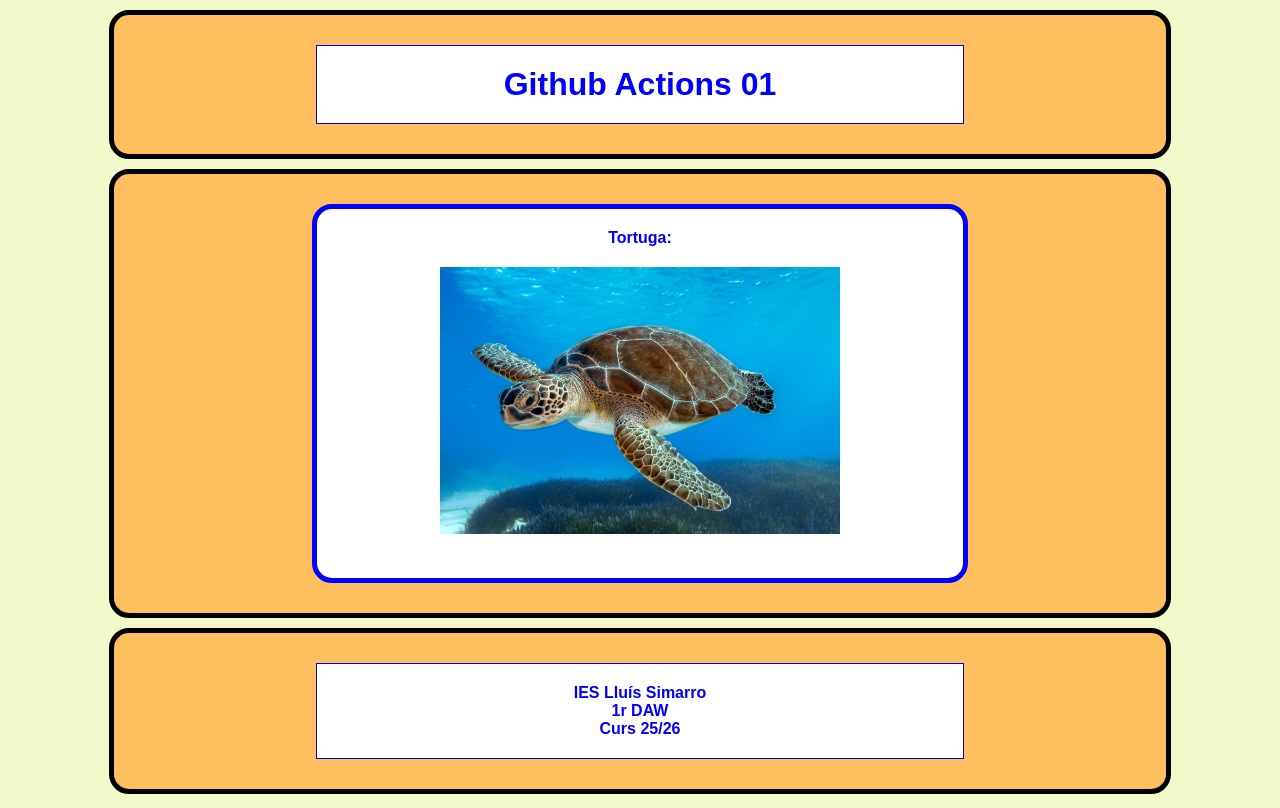
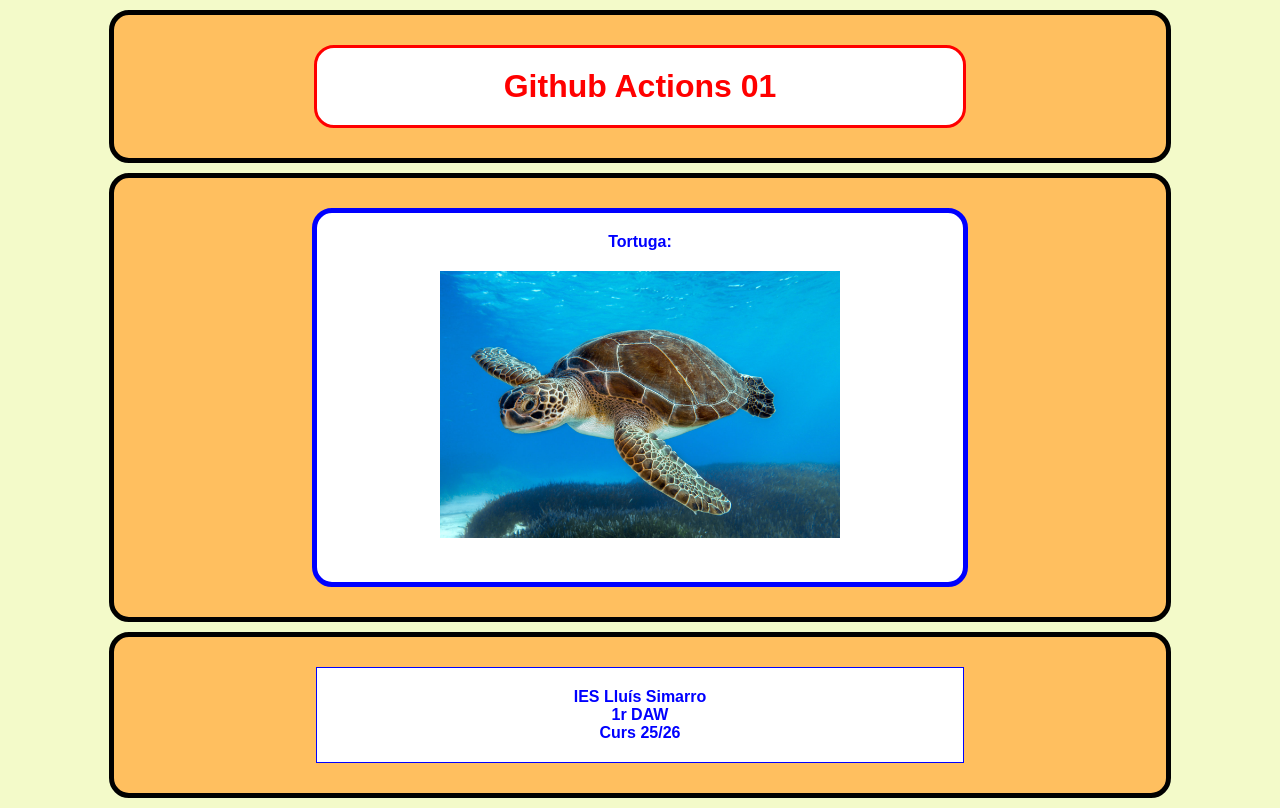
Before and after one commit to raulvallsaranda/actions01, a plain HTML site: page index.html in a window 1280 px wide. Drawn offline with Linux system fonts and the light colour scheme.

Commit message:
Modificat css color fon

```diff
--- a/css/estils.css
+++ b/css/estils.css
@@ -20,8 +20,9 @@ html{
     width:60%;
     margin: 10px auto;
     padding:20px;
-    border:solid 1px blue;
-    color:blue;
+    border:solid 3px rgb(255, 0, 0);
+    border-radius: 20px;;
+    color:red;
     font-weight: bold;
     text-align:center;
     background-color:white;
```
